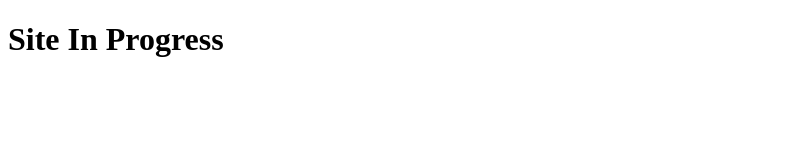
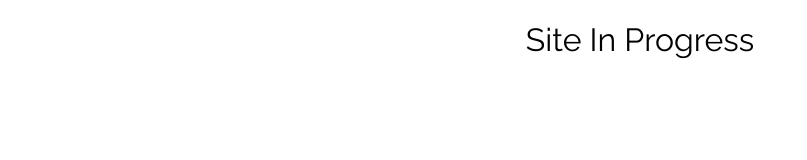
Before and after one commit to DamanjitG/damanjitg.github.io, a plain HTML site: page index.html in a window 1280 px wide. Shown: the whole page, without its empty margins (0-807 px from the left). Drawn offline with Linux system fonts and the light colour scheme.

Commit message:
Started CSS

```diff
--- /dev/null
+++ b/css/style.css
@@ -0,0 +1,9 @@
+h1 {
+    font-family: Raleway;
+    font-weight: 200;
+}
+.in-progress {
+    font-family: Raleway;
+    font-weight: 400;
+    text-align: center;
+}
--- a/index.html
+++ b/index.html
@@ -1,7 +1,9 @@
 <!DOCTYPE html>
 <html>
-    <title>Damanjit Gill</title>
     <head>
-        <h1>Site In Progress</h1>
+        <link rel="stylesheet" type="text/css" href="css/style.css">
+        <link href="https://fonts.googleapis.com/css2?family=Raleway:wght@200;400;600&display=swap" rel="stylesheet">
+        <title>Damanjit Gill</title>
+        <h1 class="in-progress">Site In Progress</h1>
     </head>
 </html>
```
